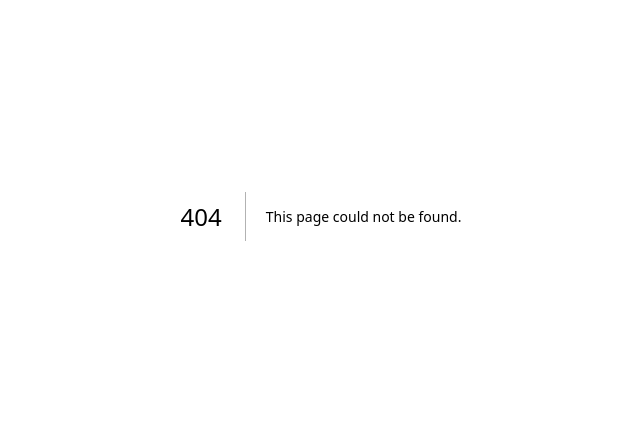
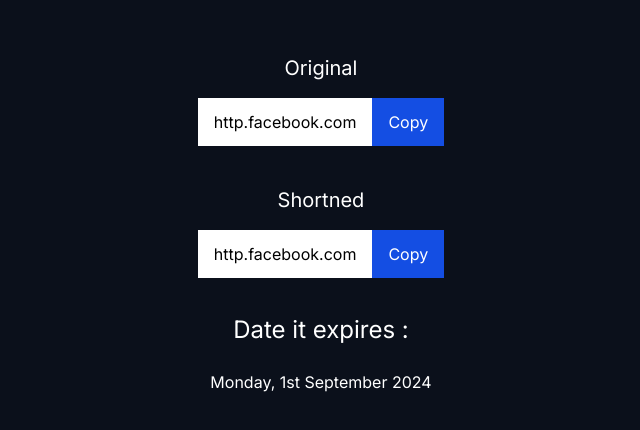
Before and after one commit to Enielect/url-shortner, a Next.js app: page /details in a window 1280 px wide. Before the commit this address had no page. Shown: the part 184-614 px from the top of the page, without its empty margins (319-959 px from the left). Built offline with nearby package versions, Linux system fonts and the light colour scheme.

Commit message:
feat: implement details page

```diff
--- /dev/null
+++ b/app/details/page.tsx
@@ -0,0 +1,23 @@
+import DisplayLink from "@/components/DisplayLink";
+import React, { useEffect } from "react";
+
+const DetailsPage = () => {
+  return (
+    <div className="flex min-h-[100dvh] items-center justify-center">
+      <div className="space-y-6">
+        <div>
+          <div className="text-white text-center text-xl py-4">Original</div>
+          <DisplayLink />
+        </div>
+        <div>
+          <div className="text-white text-center text-xl py-4">Shortned</div>
+          <DisplayLink />
+        </div>
+        <p className="text-white text-2xl pt-3 text-center">Date it expires :</p>
+        <p className="text-white text-center">Monday, 1st September 2024</p>
+      </div>
+    </div>
+  );
+};
+
+export default DetailsPage;
--- a/app/globals.css
+++ b/app/globals.css
@@ -19,3 +19,49 @@
   background-size: 100%;
   -webkit-text-fill-color: transparent;
 }
+
+.shadow-button {
+  box-shadow: 4px 4px 19px 1px #144ee3;
+}
+
+.big-button-shadow {
+  box-shadow: 8px 4px 19px 1px #144ee3;
+}
+
+/* betweeen 402 and 556px */
+@media (min-width: 380px) and (max-width: 480px) {
+  .button-resize-corrector {
+    width: 60px;
+  }
+}
+
+
+.button-animate:before, .button-animate:after {
+	content: '';
+	position: absolute;
+	left: -2px;
+	top: -2px;
+	background: linear-gradient(45deg, #fb0094, #0000ff, #00ff00,#ffff00, #ff0000, #fb0094,
+		#0000ff, #00ff00,#ffff00, #ff0000);
+	background-size: 400%;
+	width: calc(100% + 4px);
+	height: calc(100% + 4px);
+	z-index: -1;
+	animation: steam 20s ease infinite;
+}
+
+@keyframes steam {
+	0% {
+		background-position: 0 0;
+	}
+	50% {
+		background-position: 400% 0;
+	}
+	100% {
+		background-position: 0 0;
+	}
+}
+
+/* .button-animate:after {
+	filter: blur(50px);
+} */
--- a/app/page.tsx
+++ b/app/page.tsx
@@ -3,27 +3,36 @@
 export default function Home() {
   return (
     <div className="mx-[30px] min-h-[100dvh]">
-      <header className="text-[20px] gradient-header text-center py-5">Ukeme</header>
-      <h1 className="text-[40px] text-center text-pink-300 font-bold gradient-header">
+      <header className="text-[20px] gradient-header text-center py-5">
+        Ukeme
+      </header>
+      <h1 className="text-[40px] text-center md:text-[50px] text-pink-300 font-bold gradient-header">
         Shorten your long links
       </h1>
-      <h4 className="text-white text-center text-sm py-4">
+      <h4 className="text-white text-center text-sm md:text-lg py-4">
         Linkly is an efficient and easy-to-use URL shortening service that
         streamlines your online experience.
       </h4>
       <div className="flex justify-center">
-        <div className="rounded-full flex items-center pr-1 py-1 bg-[#181E29] border border-[#353C4A] max-w-[300px]">
+        <div className="rounded-full flex justify-between items-center pr-1 py-1 bg-[#181E29] border border-[#353C4A] max-w-[300px] w-[min(50vw,550px)] md:max-w-[700px]">
+          <div className="flex items-center">
             <div className="px-3">
               <Link className="text-white" />
             </div>
+            <div className="w-full">
               <input
                 type="text"
                 style={{ border: "none", outline: "none" }}
-            className="max-w-[200px] text-white bg-[#181E29] py-2"
+                className="max-w-[200px] min-[556px]:w-full w-[calc(100%-7px)] md:max-w-[600px] text-white bg-[#181E29] py-2"
                 placeholder="Enter your long link here"
               />
-          <button className="flex justify-center items-center w-[40px] h-[40px] bg-[#144EE3] rounded-full">
+            </div>
+          </div>
+          <button className="flex md:hidden justify-center shadow-button button-resize-corrector  items-center w-[75px] h-[40px] bg-[#144EE3] rounded-full">
             <ArrowRight className="text-white" />
+          </button>
+          <button className="md:flex text-white hidden  justify-center big-button-shadow items-center px-4 py-3 bg-[#144EE3] rounded-full">
+            Shorten Now
           </button>
         </div>
       </div>
--- /dev/null
+++ b/components/DisplayLink.tsx
@@ -0,0 +1,43 @@
+"use client";
+
+import wait from "@/lib/wait";
+import React, { useEffect, useState } from "react";
+
+const DisplayLink = () => {
+  const [isClicked, setIsClicked] = useState(false);
+  useEffect(() => {
+    let button = document.querySelector(".copy-button") as HTMLDivElement;
+    // get text in div
+    let textToCopy = document.querySelector(".text-to-copy")
+      ?.innerHTML as string;
+
+    button.addEventListener("click", () => {
+      navigator.clipboard.writeText(textToCopy);
+    });
+
+    if (isClicked) {
+      const interval = setTimeout(() => {
+        setIsClicked(false);
+      }, 3000);
+    }
+  }, [isClicked]);
+  return (
+    <div className="flex">
+      <div className="bg-white py-3 px-4">
+        <div className="text-to-copy">http.facebook.com</div>
+      </div>
+      <div className="">
+        <button
+          onClick={() => setIsClicked(true)}
+          className={`w-full max-w-[100px] transition-all relative text-white bg-[#144EE3] copy-button h-full px-4 ${
+            isClicked ? "button-animate" : ""
+          }`}
+        >
+          {isClicked ? "Copied" : "Copy"}
+        </button>
+      </div>
+    </div>
+  );
+};
+
+export default DisplayLink;
--- /dev/null
+++ b/lib/wait.ts
@@ -0,0 +1,3 @@
+export default async function wait(delay: number) {
+  return new Promise((res) => setTimeout(res, delay));
+}
```
Lines whose indentation alone changed are shown as unchanged.
